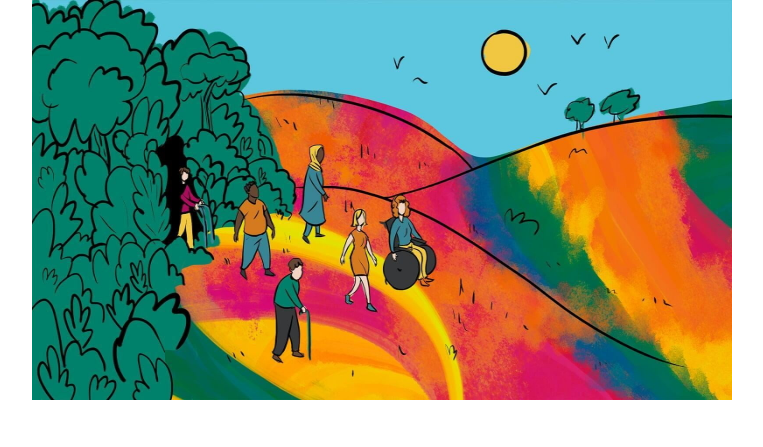
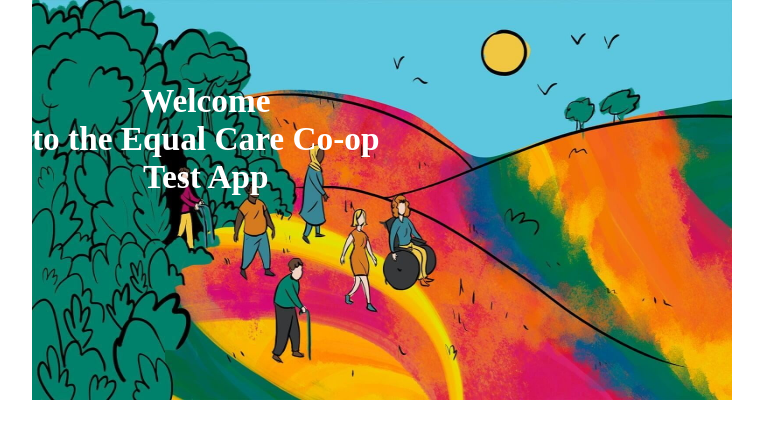
Before and after one commit to katiep28/eccoo-frontend-dev-test, a website: page views/page.html in a window 1280 px wide. Shown: the whole page, without its empty margins (348-1111 px from the left). Drawn offline with nearby package versions, Linux system fonts and the light colour scheme; files that its build step writes are made by us from their sources; files whose address does not match are found by name.

Commit message:
Put text on picture on homepage

```diff
--- a/public/style.css
+++ b/public/style.css
@@ -10,6 +10,7 @@
 
 body > * {
   max-width: 520px;
+  /* max-width:700px; */
   margin-left: auto;
   margin-right: auto;
 }
@@ -24,7 +25,7 @@
   padding-right: 1em;
   font-size: 23pt;
 }
-
+/* Formatting for Input boxes */
 .whitetext {
   font-size: 20pt;
   color: white;
@@ -60,10 +61,6 @@
   display: inline-block;
   font-size: 25px;
 }
-img {
-  width: 700px;
-  height: 400px;
-}
 
 /* Table formatting */
 table {
@@ -81,3 +78,20 @@
   color: white;
   text-align: centre;
 }
+/* Positioning the Text Over the Image on the Home Page */
+img {
+  width: 700px;
+  height: 400px;
+}
+.container {
+  position: relative;
+  text-align: center;
+  font-size: 25pt;
+  color: white;
+  font-weight: bold;
+}
+.position {
+  position: absolute;
+  top: 20%;
+  /* left:25% */
+}
--- a/src/app.controller.ts
+++ b/src/app.controller.ts
@@ -23,7 +23,7 @@
   getHomepage() {
     return {
       links,
-      message: 'Welcome to the Equal Care Co-op test app',
+      message: 'What can we do for you today?',
     };
   }
   /**
--- a/views/page.html
+++ b/views/page.html
@@ -7,8 +7,13 @@
   <link rel="stylesheet" href="/assets/style.css">
 </head>
 <body>
-  <header>
-    <img src="/assets/journey.jpg">
+  <header class="container">
+    <img src="/assets/journey.jpg" alt="Peoples life journeyk">
+    <div class="position">
+       <p> Welcome </p>
+       <p>to the Equal Care Co-op</p>
+       <p>Test App</p>
+    </div>
   </header>
   <nav>
      <br>
```
